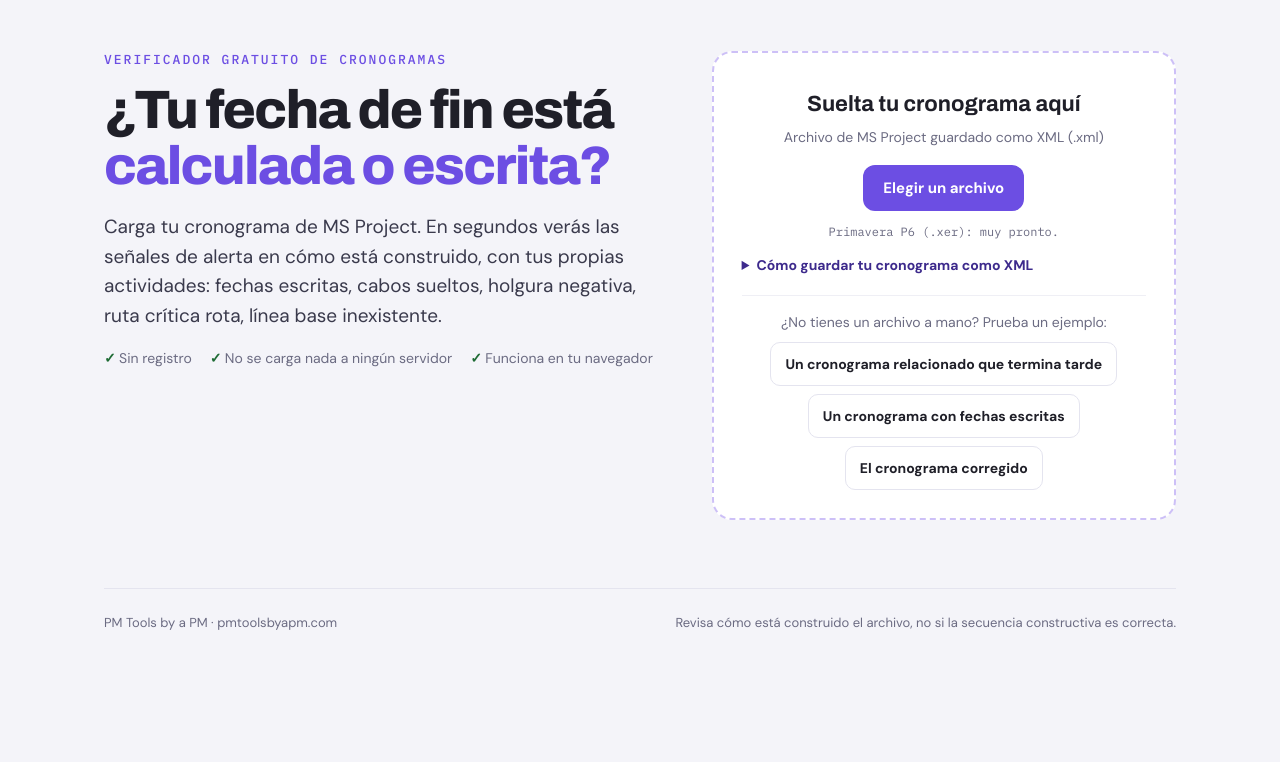
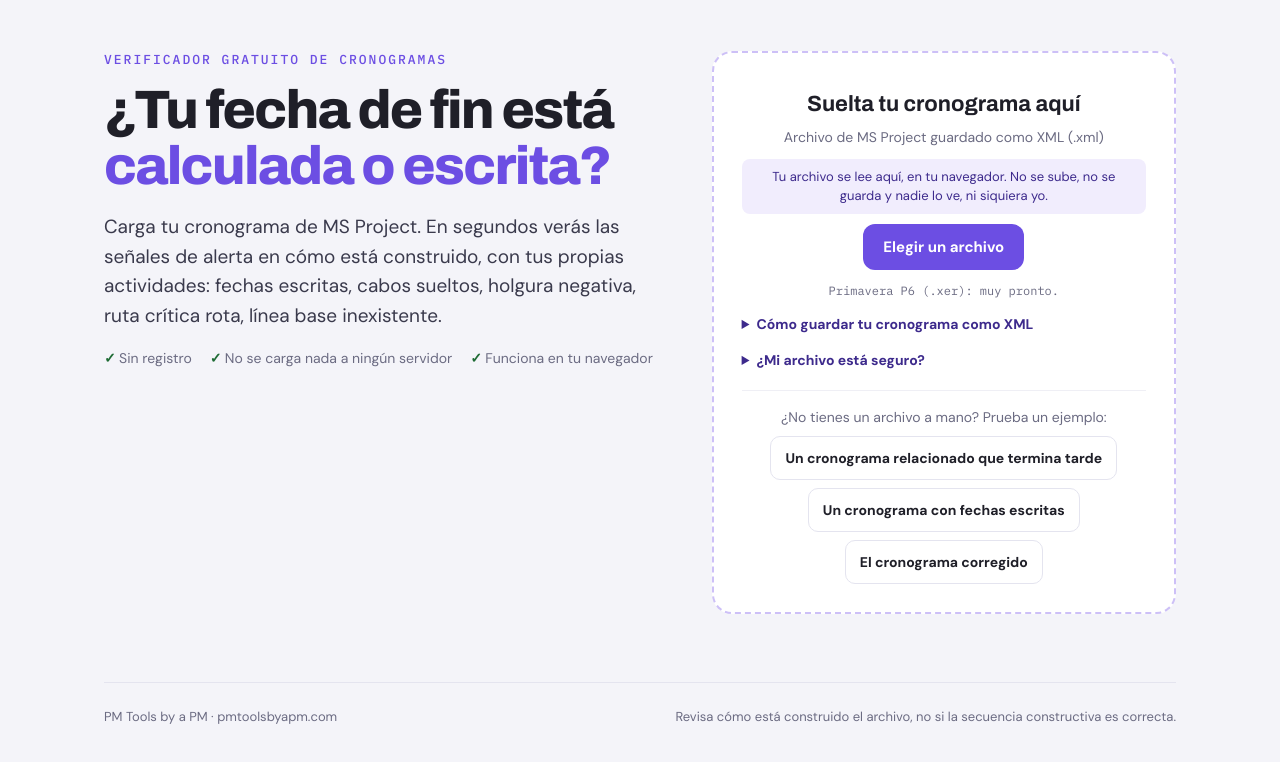
Before and after one commit to pmtoolsbyapm/pmtoolsbyapm, a plain HTML site: page site/es/verificador-cronograma.html in a window 1280 px wide. Shown: the part 78-840 px from the top of the page. Before the commit the page ends 800 px from the top, so only its background shows below. Drawn offline with Linux system fonts and the light colour scheme.

Commit message:
Schedule Checker: explain file safety in the drop zone, with an offline self-test and a no-names option
Co-Authored-By: Claude Opus 5.5 <noreply@anthropic.com>
Claude-Session: https://claude.ai/code/session_01JhCVmuYG7LhiibUVzqhXtY

```diff
--- a/site/assets/schedule-checker/checker.css
+++ b/site/assets/schedule-checker/checker.css
@@ -85,3 +85,6 @@ a{color:var(--purple-mid)}a:hover{color:var(--ink)}
 .hide{display:none!important}
 @media (max-width:860px){.intro{grid-template-columns:1fr;padding-top:36px}.intro h1,.hero h1{font-size:38px}.ck{grid-template-columns:40px 1fr}.ck .st{grid-column:2;justify-self:start}.ck .det{grid-column:1 / -1}.find{padding:22px}.again{margin-left:0}}
 @media print{body{background:#fff}.top,.again,.next,.noprint,.intro{display:none!important}.tile,.checks,.find,.scope>div{break-inside:avoid}.hero h1{font-size:34px}.ck{grid-template-columns:30px 200px 90px 1fr;padding:10px 12px}.find{padding:16px}}
+
+.drop .safe{margin:10px auto 0;max-width:420px;font-size:13px;line-height:1.5;color:var(--purple-dk,#3D2A8C);background:#F1EDFD;border-radius:8px;padding:8px 12px}
+.how li strong{color:var(--ink,#1F1F28)}
--- a/site/es/verificador-cronograma.html
+++ b/site/es/verificador-cronograma.html
@@ -12,10 +12,10 @@
 <section id="intro" class="intro">
 <div><div class="eyebrow">Verificador gratuito de cronogramas</div><h1>¿Tu fecha de fin está <span>calculada o escrita?</span></h1><p class="lead">Carga tu cronograma de MS Project. En segundos verás las señales de alerta en cómo está construido, con tus propias actividades: fechas escritas, cabos sueltos, holgura negativa, ruta crítica rota, línea base inexistente.</p><div class="trust"><span>Sin registro</span><span>No se carga nada a ningún servidor</span><span>Funciona en tu navegador</span></div></div>
 <div id="drop" class="drop">
-<h2>Suelta tu cronograma aquí</h2><p>Archivo de MS Project guardado como XML (.xml)</p>
+<h2>Suelta tu cronograma aquí</h2><p>Archivo de MS Project guardado como XML (.xml)</p><p class="safe">Tu archivo se lee aquí, en tu navegador. No se sube, no se guarda y nadie lo ve, ni siquiera yo.</p>
 <label class="btn primary" style="margin-top:10px">Elegir un archivo<input id="file" type="file" accept=".xml,.xer,.mpp" hidden></label>
 <p class="mono" style="font-size:12px;margin-top:12px">Primavera P6 (.xer): muy pronto.</p>
-<details class="how"><summary>Cómo guardar tu cronograma como XML</summary><ol><li>En MS Project, abre tu cronograma.</li><li>Archivo › Guardar como › elige “Formato XML (*.xml)”.</li><li>Suelta aquí el archivo .xml.</li></ol></details>
+<details class="how"><summary>Cómo guardar tu cronograma como XML</summary><ol><li>En MS Project, abre tu cronograma.</li><li>Archivo › Guardar como › elige “Formato XML (*.xml)”.</li><li>Suelta aquí el archivo .xml.</li></ol></details><details class="how"><summary>¿Mi archivo está seguro?</summary><ol><li><strong>Compruébalo tú.</strong> Abre esta página, apaga el Wi-Fi y revisa tu archivo. Sigue funcionando, porque nada va a un servidor.</li><li><strong>¿Quieres más precaución?</strong> Guarda una copia, cambia los nombres de las actividades por códigos y revisa la copia. Todas las comprobaciones funcionan; los hallazgos mostrarán los ID de actividad en lugar de los nombres.</li><li><strong>¿Aún no quieres usar tu archivo?</strong> Prueba primero uno de los cronogramas de ejemplo de abajo para ver qué tipo de hallazgo obtienes.</li><li>Sin registro y sin correo. El informe queda en tu pantalla hasta que cierres la página.</li></ol></details>
 <div id="err" class="err hide" role="alert"></div>
 <div class="samples">¿No tienes un archivo a mano? Prueba un ejemplo:<div class="row">
 <button type="button" data-sample="/assets/schedule-checker/samples/road-first-build.xml" data-name="Road_Rehab_First_Build.xml">Un cronograma relacionado que termina tarde</button>
```
Also changed, not shown: site/schedule-checker.html (+2 -2 lines).
